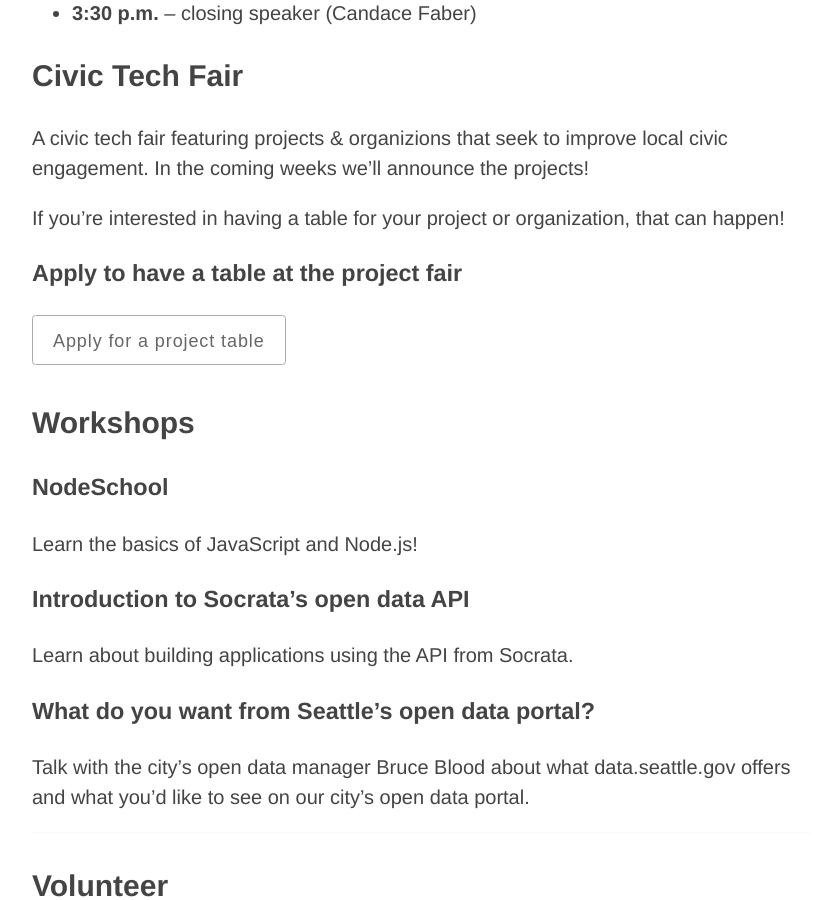
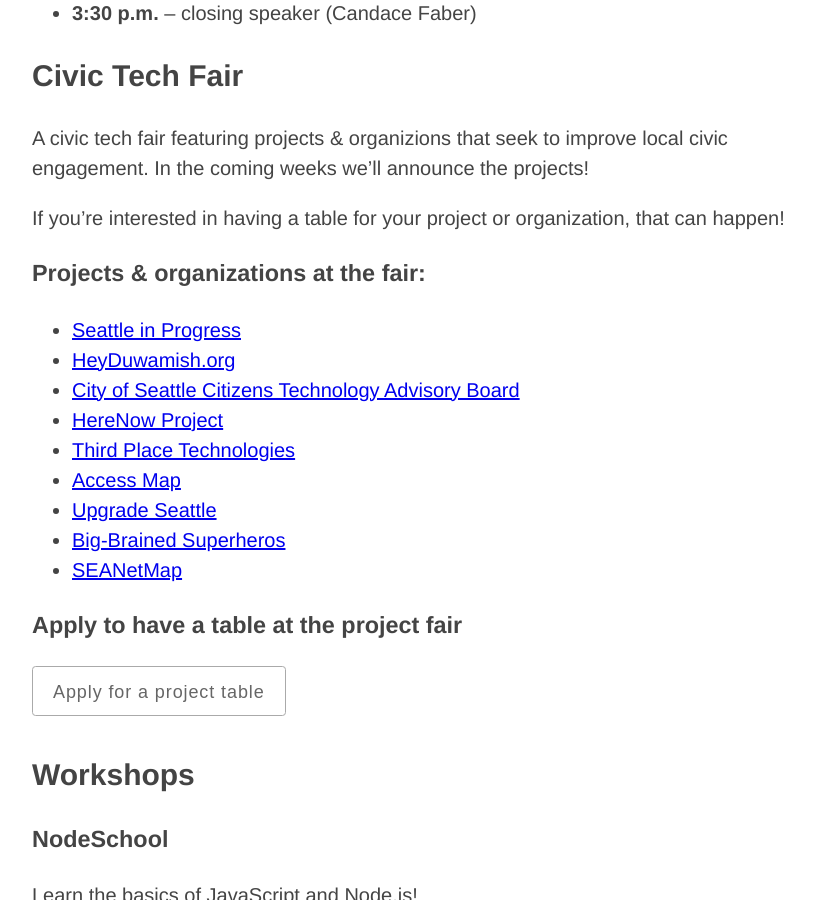
Before and after one commit to openseattle/discotech, a Jekyll site: the page built from index.md, in a window 1280 px wide and 900 px high, scrolled down 2025 px. Shown: the whole window, without its empty margins (218-1039 px from the left). Built offline with Jekyll 4.4.1, drawn with Linux system fonts in a browser that asks for light colours; Markdown is read by kramdown in place of the engine named in the settings.

Commit message:
add list of projects

```diff
--- a/index.md
+++ b/index.md
@@ -61,6 +61,18 @@ A civic tech fair featuring projects & organizions that seek to improve local ci
 
 If you're interested in having a table for your project or organization, that can happen!
 
+### Projects & organizations at the fair:
+
+- [Seattle in Progress](http://seattleinprogress.com)
+- [HeyDuwamish.org](http://HeyDuwamish.org)
+- [City of Seattle Citizens Technology Advisory Board](http://www.seattle.gov/community-technology-advisory-board)
+- [HereNow Project](http://www.here-now.us/)
+- [Third Place Technologies](http://thirdplacetechnologies.com)
+- [Access Map ](http://www.accessmapseattle.com/)
+- [Upgrade Seattle](http://www.upgradeseattle.com/)
+- [Big-Brained Superheros](http://www.bigbrainedsuperheroes.org/)
+- [SEANetMap](https://github.com/codeforseattle/seanetmap)
+
 ### Apply to have a table at the project fair
 
 <a href="http://goo.gl/forms/f2XqYgjVDU" class="button">Apply for a project table</a>
```
